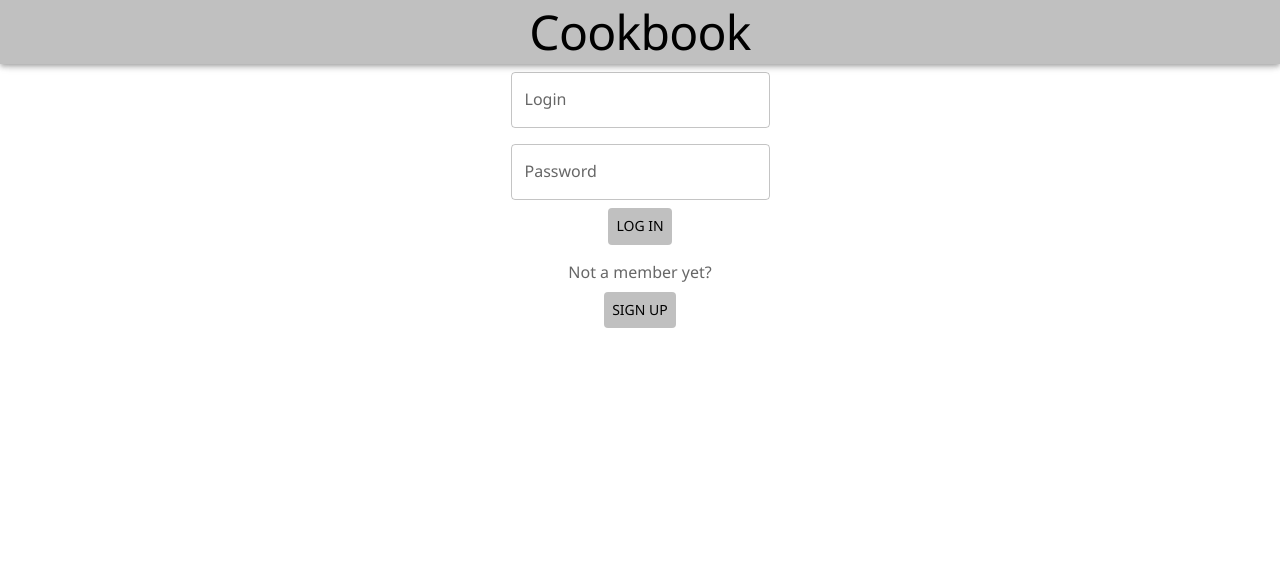
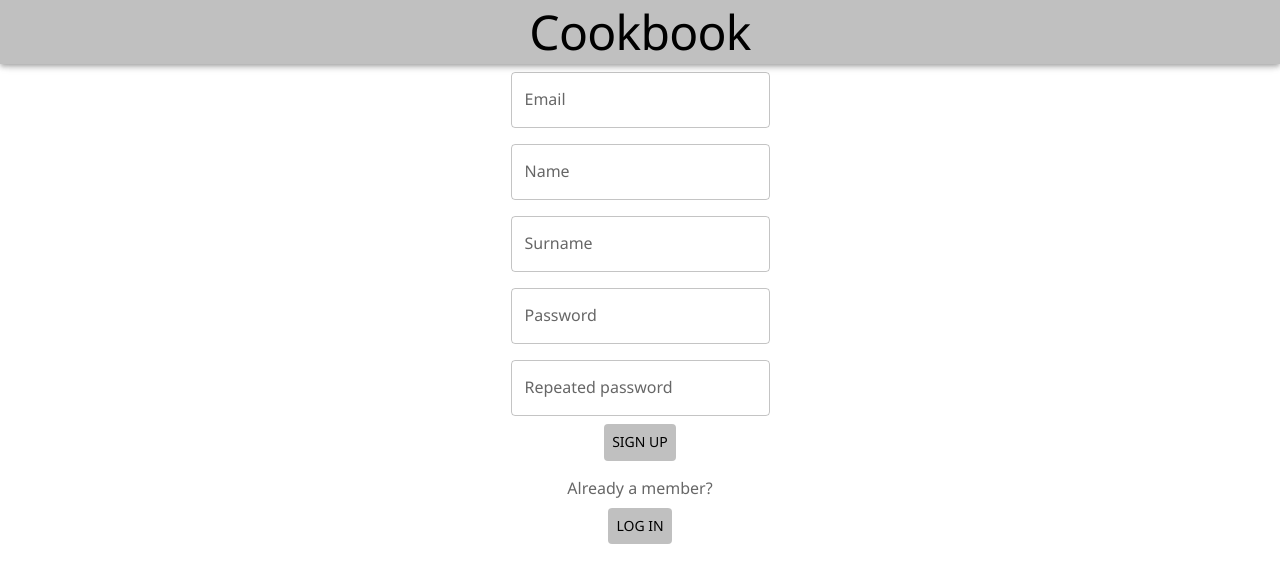
Before and after one commit to kkulak1/PIS_project_frontend, a React (Create React App) app: page /registration in a window 1280 px wide. Shown: the top 582 px of the page. Built offline with nearby package versions, Linux system fonts and the light colour scheme.

Commit message:
added RegistationsPage

```diff
--- a/src/components/CentredPasswordFieldGrid.jsx
+++ b/src/components/CentredPasswordFieldGrid.jsx
@@ -1,5 +1,5 @@
 import CentredTextFieldGrid from "./CentredTextFieldGrid"
 
-export default function CentredPasswordFieldGrid({value, onChange, id=null, xs=12}) {
-  return (<CentredTextFieldGrid label="Password" value={value} onChange={onChange} type="password" id={id} xs={xs} />)
+export default function CentredPasswordFieldGrid({value, onChange, id=null, xs=12, label="Password"}) {
+  return (<CentredTextFieldGrid label={label} value={value} onChange={onChange} type="password" id={id} xs={xs} />)
 }
--- a/src/pages/registrationpage/RegistrationPage.jsx
+++ b/src/pages/registrationpage/RegistrationPage.jsx
@@ -10,20 +10,18 @@ import {
 import CentredTextFieldGrid from '../../components/CentredTextFieldGrid'
 import CentredPasswordFieldGrid from '../../components/CentredPasswordFieldGrid'
 import SimpleAppBar from '../../components/SimpleAppBar';
-import { pickOverviewPath } from '../../utils/pathutils';
+import { logIn, pickOverviewPath } from '../../utils/pathutils';
 import { buttonColorStyle } from "../../theme"
 import { postLoginData, logFailure, logSuccess }  from "./operations"
 
 const RegistrationPage = () => {
   let navigate = useNavigate()
-  const [login, setLogin] = useState('');
+  const [email, setEmail] = useState('');
+  const [name, setName ] = useState('');
+  const [surname, setSurname] = useState('');
   const [password, setPassword] = useState('');
+  const [repeatedPassword, setRepeatedPassword] = useState('');
   let [token, setToken] = useToken();
-
-  async function handleLogInButtonClick() {
-    let responseJson = await postLoginData(login, password);
-    handleLogInResponse(responseJson);
-  }
 
   function handleLogInResponse(responseJson) {
     if (responseJson.status === 'success') {
@@ -41,16 +39,42 @@ const RegistrationPage = () => {
   }
 
   function handleLoginTextFieldChange(event) {
-    setLogin(event.target.value);
+    setEmail(event.target.value);
+  }
+
+  async function handleRegisterButtonClick(login, password) {
+    let responseJson = await postLoginData(login, password);
+    handleLogInResponse(responseJson);
+  }
+
+  function handleLogInButtonClick() {
+    navigate(logIn);
+  }
+
+
+  function handleEmailTextFieldChange(event) {
+    setEmail(event.target.value);
+  }
+
+
+  function handleNameTextFieldChange(event) {
+    setName(event.target.value);
+  }
+
+
+  function handleSurnameTextFieldChange(event) {
+    setSurname(event.target.value);
   }
 
   function handlePasswordTextFieldChange(event) {
     setPassword(event.target.value);
   }
 
-  function handleRegisterButtonClick() {
-    navigate("/register")
+  function handleRepeatedPasswordTextFieldChange(event) {
+    setPassword(event.target.value);
   }
+
+
 
   return (
     <Container>
@@ -60,11 +84,18 @@ const RegistrationPage = () => {
         <Grid
         container
         spacing={1}>
-          <CentredTextFieldGrid label={"Login"} value={login} onChange={handleLoginTextFieldChange}/>
+          <CentredTextFieldGrid label={"Email"} value={email} onChange={handleEmailTextFieldChange}/>
+          <CentredTextFieldGrid label={"Name"} value={name} onChange={handleNameTextFieldChange}/>
+          <CentredTextFieldGrid label={"Surname"} value={surname} onChange={handleSurnameTextFieldChange}/>
           <CentredPasswordFieldGrid value={password} onChange={handlePasswordTextFieldChange}/>
+          <CentredPasswordFieldGrid
+            value={repeatedPassword}
+            onChange={handleRepeatedPasswordTextFieldChange}
+            label='Repeated password'
+          />
+          <CentredButtonGrid buttonStyle={buttonColorStyle} onClick={handleRegisterButtonClick} buttonText="Sign up"/>
+          <CenteredFormLabelGrid label="Already a member?"/>
           <CentredButtonGrid buttonStyle={buttonColorStyle} onClick={handleLogInButtonClick} buttonText="Log in"/>
-          <CenteredFormLabelGrid label="Not a member yet?"/>
-          <CentredButtonGrid buttonStyle={buttonColorStyle} onClick={handleRegisterButtonClick} buttonText="Sign up"/>
         </Grid>
       </Box>
     </Container>
--- /dev/null
+++ b/src/pages/registrationpage/operations.jsx
@@ -0,0 +1,24 @@
+
+import * as restutils from "../../utils/restutils"
+import { backendAddress, logIn } from "../../utils/pathutils"
+
+export async function postLoginData(login, password) {
+const responseJson = await restutils.postJson(
+    backendAddress + logIn,
+    JSON.stringify({
+    'login': login,
+    'password': password
+    })
+)
+return responseJson;
+}
+
+
+export function logSuccess(responseJson) {
+  console.log('Logged in');
+  console.log('Role: ' + responseJson.role);
+}
+
+export function logFailure() {
+  console.log('Failed to log in');
+}
```
